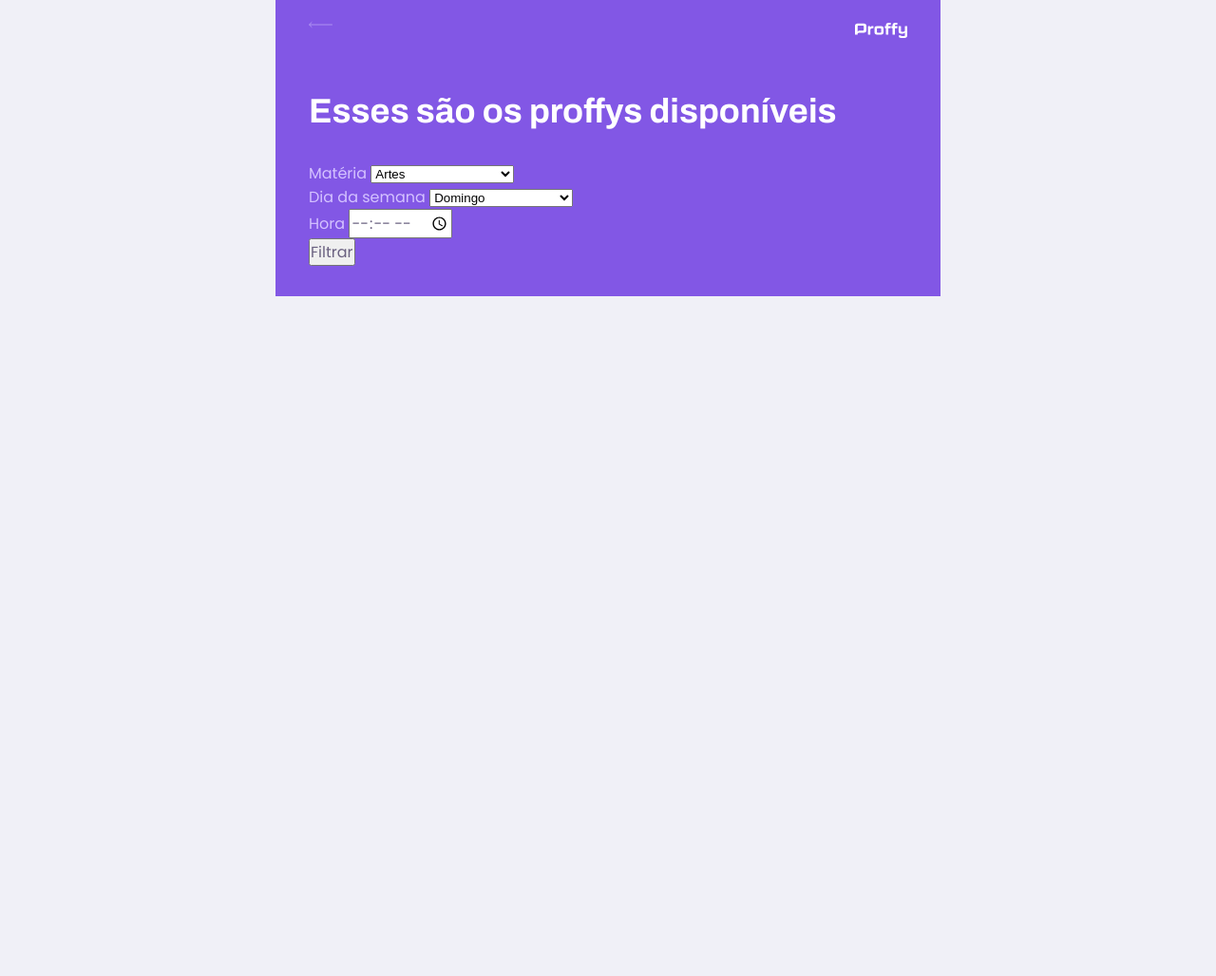
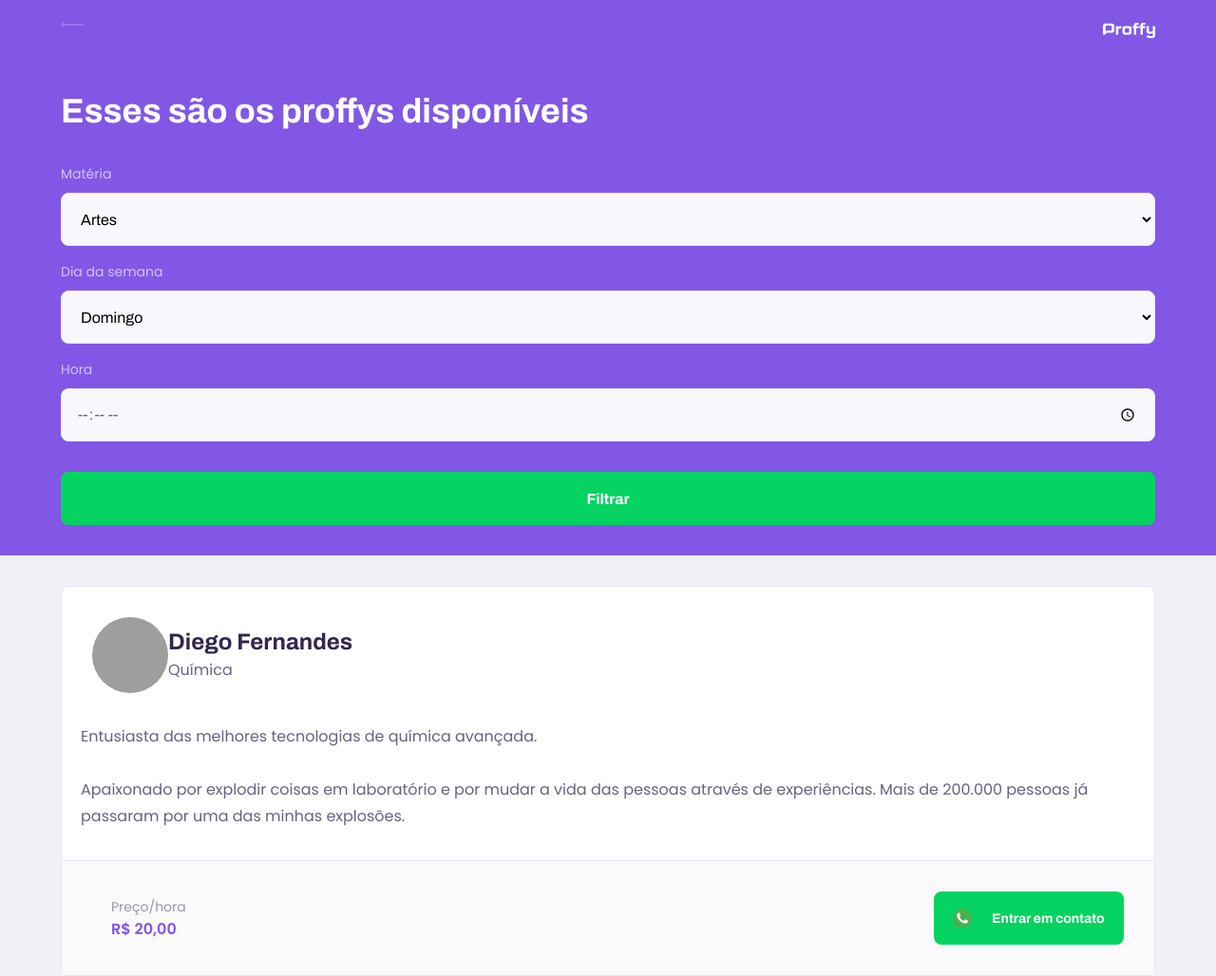
Before and after one commit to brunoedubems/Next-Level-Week-2-Trilha-discovery, a plain HTML site: page study.html in a window 1280 px wide. Shown: the whole page at 95% size. Before the commit the page ends 800 px from the top, so only its background shows below. Drawn offline with Linux system fonts and the light colour scheme; grey boxes are pictures that could not be loaded.

Commit message:
css-page-study

```diff
--- a/study.html
+++ b/study.html
@@ -60,13 +60,35 @@
                         <label for="time">Hora</label>
                         <!-- <input name="time" id="time"
                         type="number" min ="0" max="24"> -->
-                        <input name="time" id="time"
-                        type="time">
+                        <input name="time" id="time" type="time">
                     </div>
                     <button type="submit">Filtrar</button>
                 </form>
             </div>
         </header>
+        <main>
+            <article class="teacher-item">
+                <header>
+                    <img src="https://avatars2.githubusercontent.com/u/2254731?s=460&amp;u=0ba16a79456c2f250e7579cb388fa18c5c2d7d65&amp;v=4"
+                        alt="Diego Fernandes">
+                    <div>
+                        <strong>Diego Fernandes</strong>
+                        <span>Química</span>
+                    </div>
+                </header>
+
+                <p>Entusiasta das melhores tecnologias de química avançada.<br><br>Apaixonado por explodir coisas em
+                    laboratório e por mudar a vida das pessoas através de experiências. Mais de 200.000 pessoas já
+                    passaram por uma das minhas explosões.</p>
+
+                <footer>
+                    <p>Preço/hora<strong>R$ 20,00</strong>
+                    </p>
+                    <button type="button">
+                        <img src="/images/icons/whatsapp.svg" alt="Whatsapp">Entrar em contato
+                    </button>
+                </footer>
+        </main>
     </div>
 
 </body>
--- a/styles/partials/page-study.css
+++ b/styles/partials/page-study.css
@@ -1,17 +1,17 @@
-#page-study #container{
-    width:100vw;
+#page-study #container {
+    width: 100vw;
     height: 100vh;
 }
 
-.page-header{
+.page-header {
     background-color: var(--color-primary);
     display: flex;
     flex-direction: column;
 }
 
-.page-header .top-bar-container{
+.page-header .top-bar-container {
     width: 90%;
-margin: 0 auto;
+    margin: 0 auto;
 
     display: flex;
     align-items: center;
@@ -20,34 +20,206 @@ margin: 0 auto;
     padding: 1.6rem 0;
 }
 
-.page-header .top-bar-container a{
+.page-header .top-bar-container a {
     height: 3.2rem;
     transition: opacity 0.2s;
 
 }
-.page-header .top-bar-container a:hover{
- opacity: 0.6;
+
+.page-header .top-bar-container a:hover {
+    opacity: 0.6;
 
 }
 
-.page-header .top-bar-container img{
+.page-header .top-bar-container img {
     height: 1.6rem;
 }
-.page-header .header-content{
+
+.page-header .header-content {
     width: 90%;
     margin: 3.2rem auto;
 }
 
-.page-header .header-content strong{
+.page-header .header-content strong {
     font: 700 3.6rem Archivo;
     line-height: 4.2rem;
     color: var(--color-title-in-primary);
 }
 
-#search-teachers{
+#search-teachers {
     margin-top: 3.2rem;
 }
 
-#search-teachers label{
+#search-teachers label {
     color: var(--color-text-in-primary)
 }
+
+#search-teachers .select-block {
+    margin-bottom: 1.4rem;
+}
+
+#search-teachers button {
+    width: 100%;
+    height: 5.6rem;
+    background: var(--color-secondary);
+    color: var(--color-button-text);
+    border: 0;
+    border-radius: .8rem;
+    cursor: pointer;
+    font: 700 1.6rem Archivo;
+    display: flex;
+    align-items: center;
+    justify-content: center;
+
+    transition: background 0.2s;
+    margin-top: 3.2rem;
+}
+
+#search-teachers button:hover {
+    background-color: var(--color-secondary-dark);
+}
+
+.select-block label,
+.input-block label {
+    font-size: 1.4rem;
+    color: var(--color-text-complement)
+}
+
+.input-block input,
+.select-block select {
+    width: 100%;
+    height: 5.6rem;
+    margin-top: 0.8rem;
+    border-radius: 0.8rem;
+    background: var(--color-input-background);
+    border: 1px solid var(--color-line-in-white);
+    outline: 0;
+    padding: 0 1.6rem;
+    font: 1.6rem Archivo;
+}
+
+.input-block {
+    position: relative;
+}
+
+.input-block:focus-within::after {
+    content: "";
+
+    width: calc(100% - 3.2rem);
+    height: 2px;
+    background: var(--color-primary-light);
+    position: absolute;
+    left: 1.6rem;
+    bottom: 0;
+}
+
+#page-study main {
+    margin: 3.2rem auto;
+    width: 90%;
+}
+
+.teacher-item {
+    background-color: var(--color-box-base);
+    border: 1px solid var(--color-line-in-white);
+    border-radius: .8rem;
+    margin-top: 2.4rem;
+}
+
+.teacher-item header {
+    padding: 3.2rem 2rem;
+    display: flex;
+    align-items: center;
+}
+
+.teacher-item header img {
+    width: 8rem;
+    height: 8rem;
+    border-radius: 50%;
+}
+
+.teacher.teacher-item header div {
+    margin-left: 2.4rem;
+}
+
+.teacher-item header div strong {
+    font: 700 2.4rem Archivo;
+    display: block;
+    color: var(--color-text-title);
+}
+
+.teacher-item header div span {
+    font-size: 1.6rem;
+    display: block;
+    margin-top: .4rem;
+}
+
+.teacher-item p {
+    padding: 0 2rem;
+    font-size: 1.6rem;
+    line-height: 2.8rem;
+}
+
+.teacher-item footer {
+    padding: 3.2rem 2rem;
+    background-color: var(--color-box-footer);
+    border-top: 1px solid var(--color-line-in-white);
+    margin-top: 3.2rem;
+
+    display: flex;
+    align-items: center;
+    justify-content: space-between
+}
+
+.teacher-item footer p {
+    font-size: 1.4rem;
+    line-height: 2.4rem;
+    color: var(--color-text-complement);
+}
+
+.teacher-item footer p strong {
+    font-size: 1.6rem;
+    color: var(--color-primary);
+    display: block;
+}
+
+.teacher-item footer button {
+    width: 20rem;
+    height: 5.6rem;
+    background: var(--color-secondary);
+    color: var(--color-button-text);
+    border: 0;
+    border-radius: .8rem;
+    cursor: pointer;
+    font: 700 1.4rem Archivo;
+
+    display: flex;
+    align-items: center;
+    justify-content: center;
+    justify-content: space-evenly;
+
+    text-decoration: none;
+
+    transition: background 0.2s;
+    margin-left: 1.6rem;
+}
+
+.teacher-item footer button:hover{
+    background:var(--color-secondary-dark);
+}
+
+
+@media(min-width:700px){
+    #page-study #container{
+        max-width: 100vw;
+    }
+    .teacher-item header,
+    .teacher-item  footer{
+        padding: 32px;
+    }
+
+
+#search-teachers{
+
+}
+
+}
```
